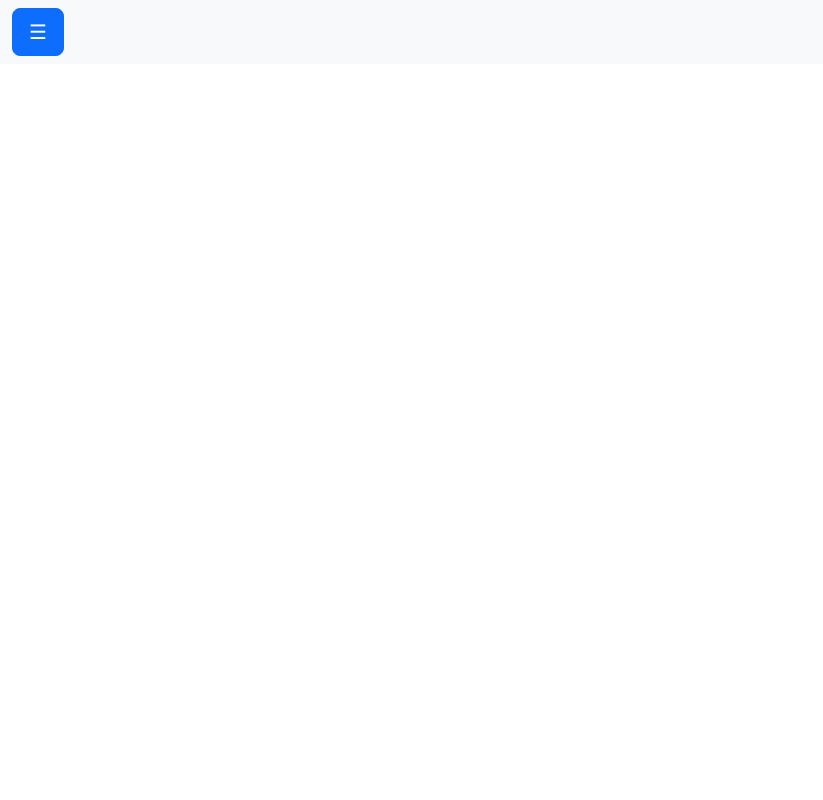
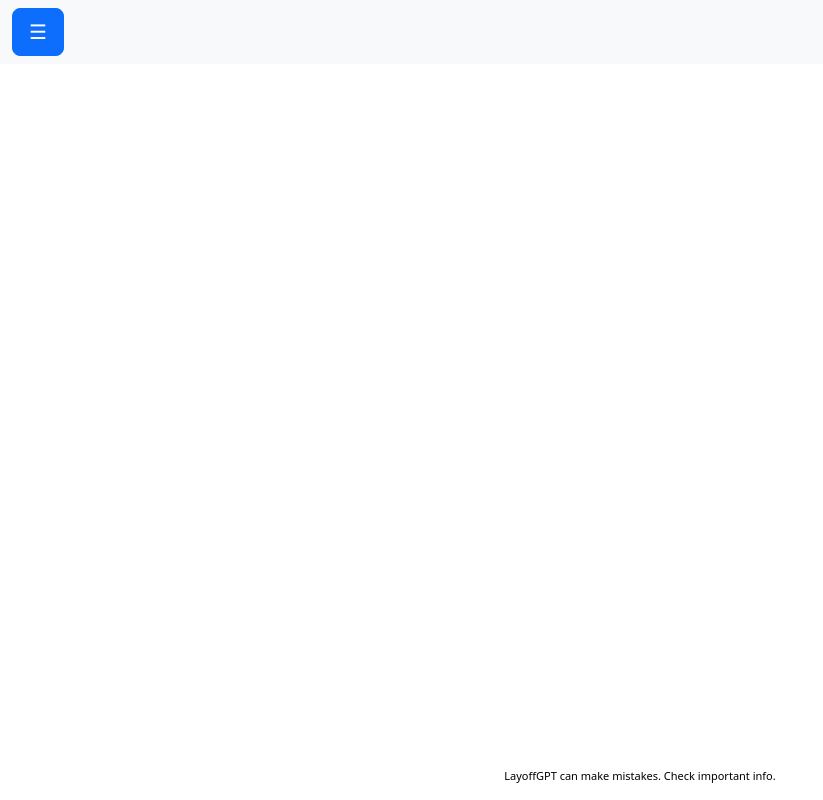
Before and after one commit to cameronellis71/layoff-gpt, a React (Vite) app: page / in a window 1280 px wide. Shown: the whole page, without its empty margins (0-823 px from the left). Built offline with nearby package versions, Linux system fonts and the light colour scheme.

Commit message:
Added footer. Formatte nav bar

```diff
--- a/src/App.jsx
+++ b/src/App.jsx
@@ -143,8 +143,8 @@ function App() {
 
   return (
     <>
+      {/* Nav Bar */}
       <nav class="navbar navbar-expand-sm bg-light">
-
         <div class="container-fluid">
           <ul class="navbar-nav">
             <li class="nav-item">
@@ -154,8 +154,9 @@ function App() {
             </li>
           </ul>
         </div>
+      </nav>
 
-      </nav>
+      {/* Offcanvas */}
       <div class="offcanvas offcanvas-start" tabindex="-1" id="sidebarMenu" aria-labelledby="sidebarLabel">
         <div class="offcanvas-header">
           <button type="button" class="btn-close" data-bs-dismiss="offcanvas" aria-label="Close"></button>
@@ -168,6 +169,12 @@ function App() {
         </div>
       </div>
 
+      {/* Footer */}
+      <footer class="bg-white text-black  text-center fixed-bottom">
+        <p style={{ fontSize: "11px", textAlign: "center" }}>
+          LayoffGPT can make mistakes. Check important info.
+        </p>
+      </footer>
     </>
   )
 }
```
Lines whose indentation alone changed are shown as unchanged.
